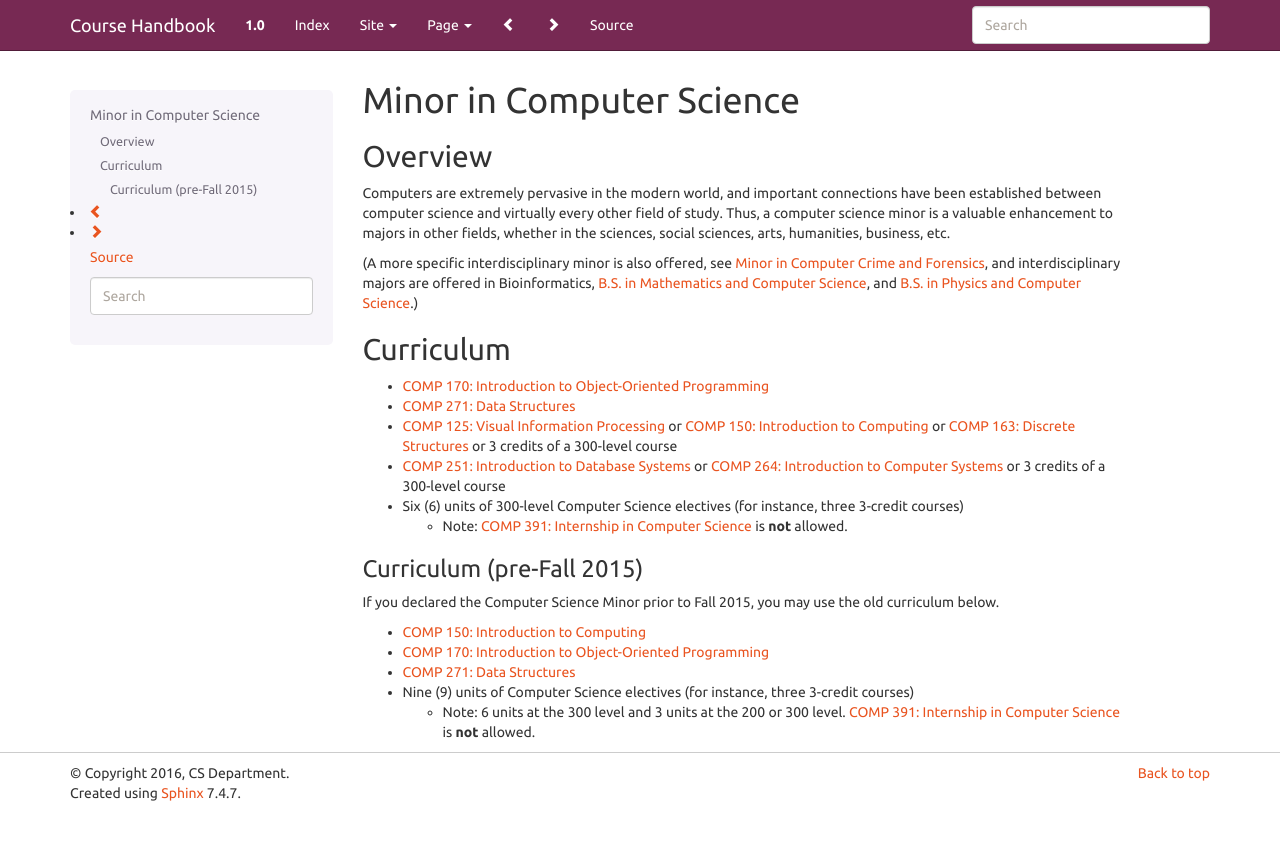
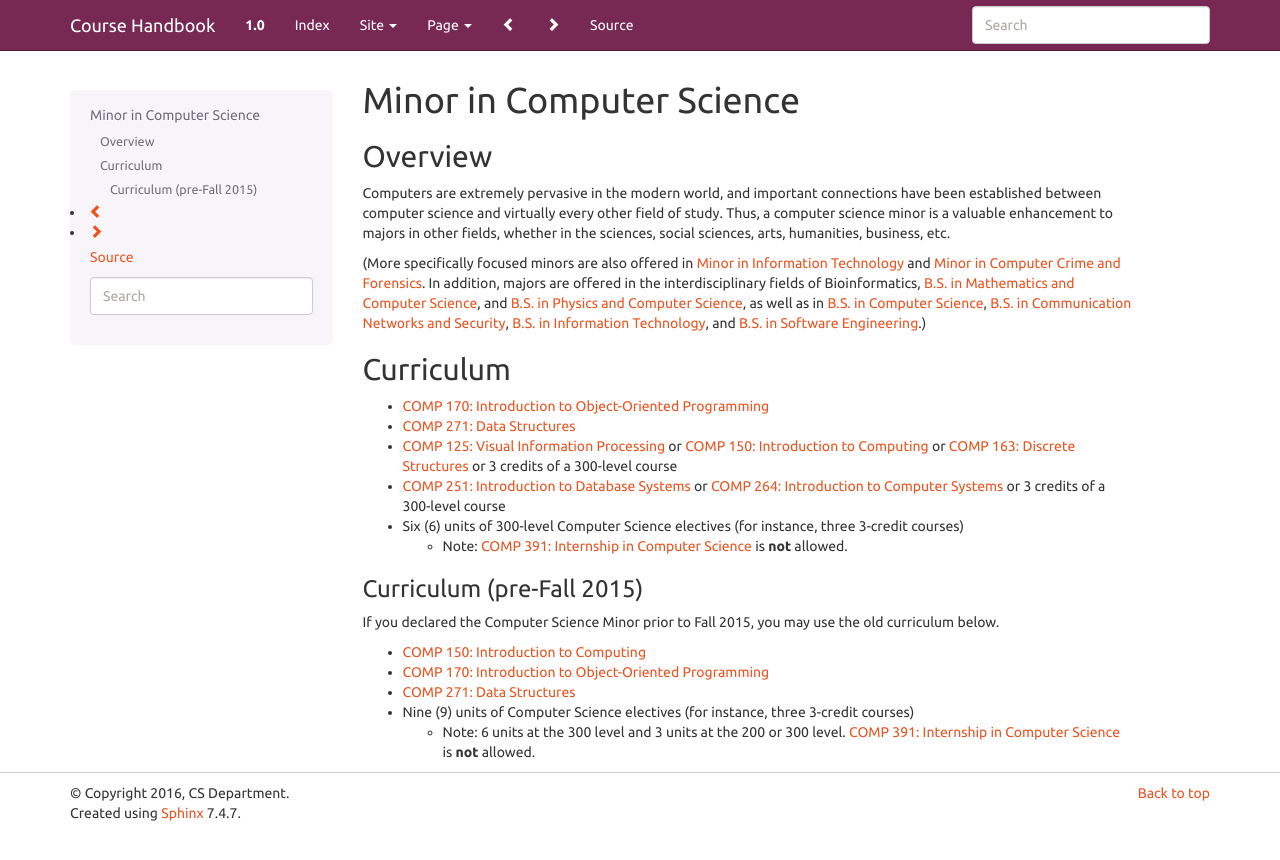
Before and after one commit to kyang5/coursedescriptions, a Sphinx documentation site: the page built from source/minorcs.rst, in a window 1280 px wide. Shown: the top 860 px of the page. Built offline with Sphinx 7.4.7, drawn with Linux system fonts in a browser that asks for light colours.

Commit message:
Modified Overview section of minor in CS page.

```diff
--- a/source/minorcs.rst
+++ b/source/minorcs.rst
@@ -8,7 +8,7 @@ Overview
 
 Computers are extremely pervasive in the modern world, and important connections have been established between computer science and virtually every other field of study. Thus, a computer science minor is a valuable enhancement to majors in other fields, whether in the sciences, social sciences, arts, humanities, business, etc.
 
-(A more specific interdisciplinary minor is also offered, see :doc:`minorccf`, and interdisciplinary majors are offered in Bioinformatics, :doc:`bsmcs`, and :doc:`bspcs`.)
+(More specifically focused minors are also offered in :doc:`minorit` and :doc:`minorccf`. In addition, majors are offered in the interdisciplinary fields of Bioinformatics, :doc:`bsmcs`, and :doc:`bspcs`, as well as in :doc:`bscs`, :doc:`bscns`, :doc:`bsit`, and :doc:`bsse`.)
 
 Curriculum
 ----------
```
